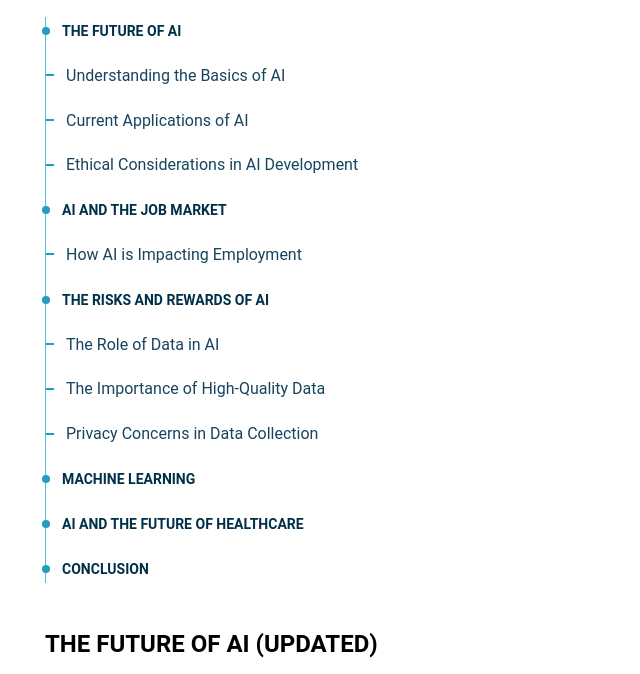
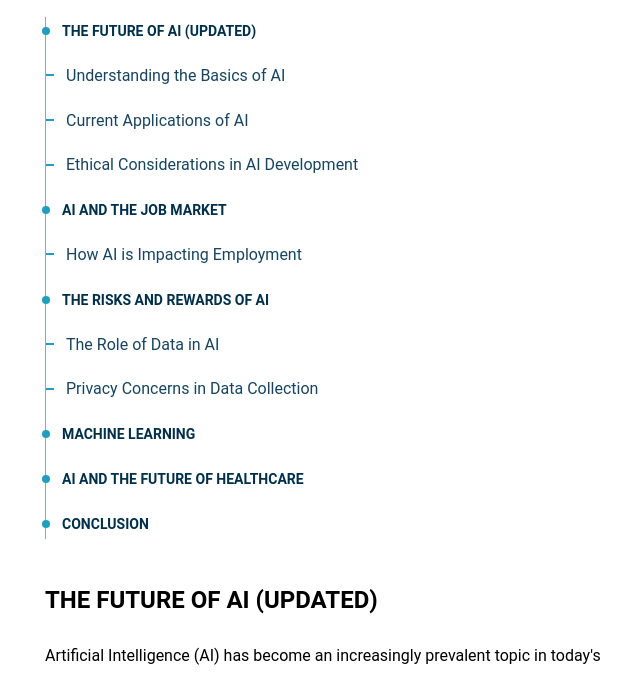
Before and after one commit to Jadslog/15-TableOfContents, a plain HTML site: page index.html in a window 1280 px wide. Shown: the part 66-740 px from the top of the page, without its empty margins (303-943 px from the left). Drawn offline with Linux system fonts and the light colour scheme.

Commit message:
JavaScript Code

```diff
--- a/index.html
+++ b/index.html
@@ -8,7 +8,7 @@
 </head>
 <body>
 
-    <div class="table-of-contents">
+   <!-- <div class="table-of-contents">
       <h2 class="toc-heading">Table of Contents</h2>
       <div class="headings-container">
         <ul>
@@ -83,7 +83,7 @@
           </li>
         </ul>
       </div>
-    </div>
+    </div> -->
 
     <div class="page-content">
       <h2 id="future-ai">THE FUTURE OF AI (UPDATED)</h2>
@@ -183,6 +183,7 @@
         data privacy and the use of personal data in AI.
       </p>
 
+
       <h2 id="machine-learning">Machine Learning</h2>
       <p>
         One of the key technologies behind AI is machine learning, which allows
@@ -215,5 +216,6 @@
       </p>
     </div>
 
+    <script src="main.js"></script>
 </body>
 </html>
--- a/main.js
+++ b/main.js
@@ -0,0 +1,57 @@
+const allHeadings = document.querySelectorAll(
+  ".page-content h2, .page-content h3"
+);
+
+const pageContent = document.querySelector(".page-content");
+
+const generateTOC = () => {
+  const tableOfContents = document.createElement("div");
+  tableOfContents.classList.add("table-of-contents");
+
+  const tocHeading = document.createElement("h2");
+  tocHeading.classList.add("toc-heading");
+  tocHeading.innerHTML = "Table of Contents";
+
+  const headingsContainer = document.createElement("div");
+  headingsContainer.classList.add("headings-container");
+
+  const ul = document.createElement("ul");
+
+  let subHeadingUl = null;
+
+
+  allHeadings.forEach((h) => {
+    const li = document.createElement("li");
+    const a = document.createElement("a");
+    a.href = `#${h.id}`;
+    a.innerHTML = h.innerHTML;
+    li.appendChild(a);
+
+    if (h.classList.contains("toc-h3")) {
+      a.classList.add("sub-heading");
+
+      if (!subHeadingUl) {
+        subHeadingUl = document.createElement("ul");
+        const previousLi = ul.lastChild;
+        previousLi.appendChild(subHeadingUl);
+      }
+
+      subHeadingUl.appendChild(li);
+    } else {
+      a.classList.add("heading");
+      ul.appendChild(li);
+      subHeadingUl = null;
+    }
+  });
+
+
+  headingsContainer.appendChild(ul);
+  tableOfContents.appendChild(tocHeading);
+  tableOfContents.appendChild(headingsContainer);
+
+  pageContent.prepend(tableOfContents);
+};
+
+if (allHeadings.length > 0 && pageContent) {
+  generateTOC();
+}
```
